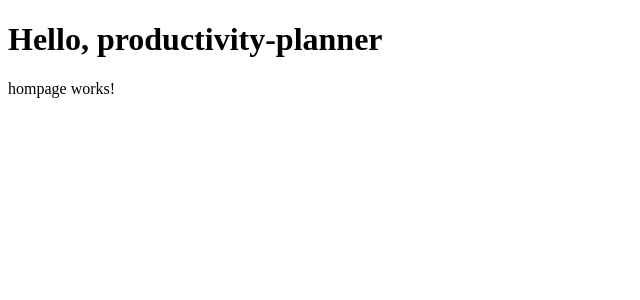
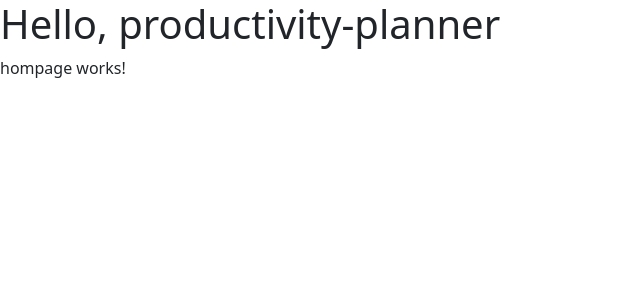
Before and after one commit to christopheB21/productivity-planner, an Angular app: page / in a window 1280 px wide. Shown: the top 300 px of the page, without its empty margins (0-640 px from the left). Built offline with nearby package versions, Linux system fonts and the light colour scheme.

Commit message:
build(webapp): implements bootstrap libraity

```diff
--- a/src/styles.scss
+++ b/src/styles.scss
@@ -1 +1 @@
-/* You can add global styles to this file, and also import other style files */
+@import "bootstrap/dist/css/bootstrap.min";
```
